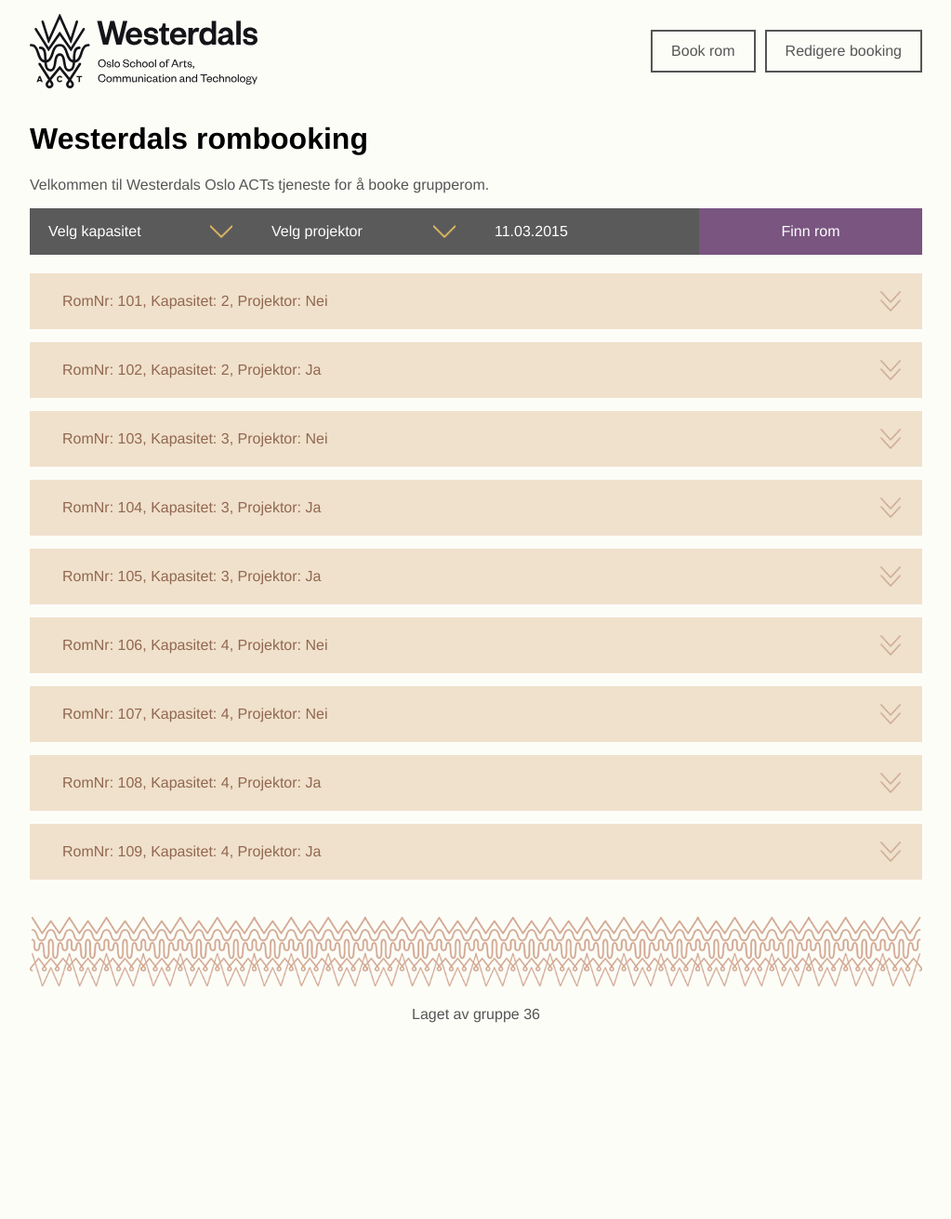
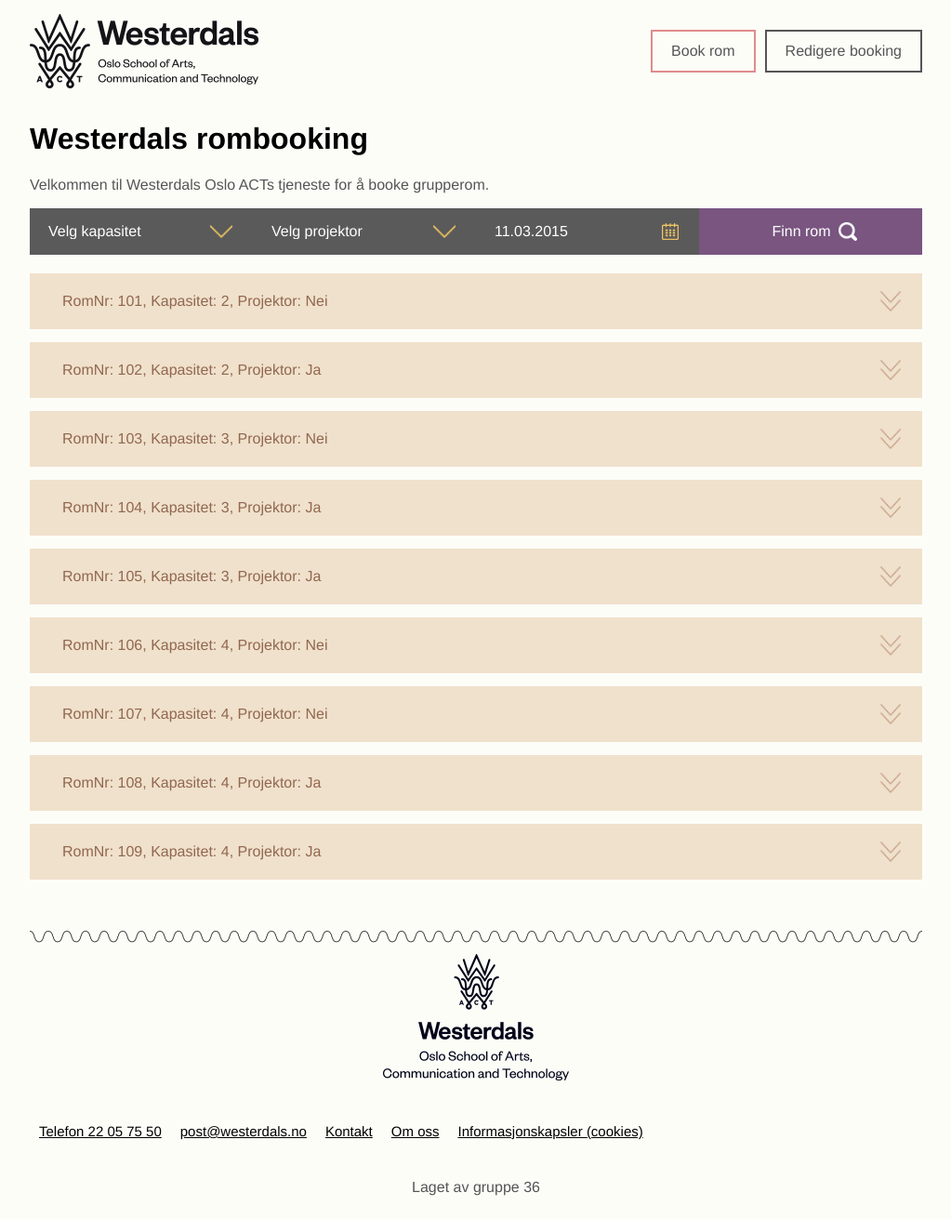
Before and after one commit to Alacho94/eksamen, a PHP site: page / in a window 1280 px wide. Shown: the whole page at 93% size, without its empty margins (128-1151 px from the left). Before the commit the page ends 1100 px from the top, so only its background shows below. Run offline with PHP 8.4, Linux system fonts and the light colour scheme; data comes from the database, SQL or seed files in the repository; data that the repository does not hold is empty; some libraries are stand-ins or nearby versions.

Commit message:
Endringer på design, ikoner, header og footer, begynt på redigere booking, backup av iterasjon 1.

```diff
--- a/nettside/core/database/db.php
+++ b/nettside/core/database/db.php
@@ -10,5 +10,6 @@
     	$database -> setAttribute(PDO::ATTR_ERRMODE, PDO::ERRMODE_EXCEPTION);
     } catch(PDOException $e) {
     	echo "Beklager, det oppstod et problem med databasen. Gi beskjed til administrasjonen";
+        exit();
     }
 ?>
--- a/nettside/core/footer.php
+++ b/nettside/core/footer.php
@@ -1,4 +1,13 @@
             <div id="footer">
+                <span id="border"></span>
+                <img src="img/westerdalsLogo.png" alt="Westerdals Oslo ACT" id="footerLogo" />
+                <ul id="footerMenu">
+                    <li><a href="tel:22057550">Telefon 22 05 75 50</a></li>
+                    <li><a href="mailto:post@westerdals.no">post@westerdals.no</a></li>
+                    <li><a href="http://www.westerdals.no/kontakt/">Kontakt</a></li>
+                    <li><a href="http://www.westerdals.no/om-oss/">Om oss</a></li>
+                    <li><a href="http://www.westerdals.no/informasjonskapsler-cookies/">Informasjonskapsler (cookies)</a></li>
+                </ul>
                 Laget av gruppe 36
             </div>
         </div>
--- a/nettside/core/header.php
+++ b/nettside/core/header.php
@@ -1,7 +1,8 @@
 <!DOCTYPE html>
-<html>
+<html lang="no">
     <head>
-        <meta http-equiv="content-type" content="text/html; charset=utf-8" />
+        <meta charset="utf-8" />
+        <!-- Bruker PHP for å hente tittelen på gjeldende side -->
         <title><?php echo $tittel; ?> - Westerdals Oslo ACT</title>
         <meta name="author" content="Gruppe 36 - PJ2100">
 		<meta http-equiv="X-UA-Compatible" content="IE=9" />
@@ -12,10 +13,17 @@
         <link rel="stylesheet" href="//maxcdn.bootstrapcdn.com/font-awesome/4.3.0/css/font-awesome.min.css">
 
         <!-- JS start -->
+        <!-- Henter inn et jQuery rammeverk, selve jQuery, og ekstra UI som trengs for .datepicker funksjonen til jQuery -->
         <script src="https://ajax.googleapis.com/ajax/libs/jquery/1.11.2/jquery.min.js"></script>
         <link rel="stylesheet" href="https://ajax.googleapis.com/ajax/libs/jqueryui/1.11.3/themes/smoothness/jquery-ui.css" />
         <script src="https://ajax.googleapis.com/ajax/libs/jqueryui/1.11.3/jquery-ui.min.js"></script>
+
+        <!-- Dette er et script som skal gjøre HTML5 fungerende i eldre IE -->
+        <!--[if lt IE 9]>
+            <script src="http://html5shiv.googlecode.com/svn/trunk/html5.js"></script>
+        <![endif]-->
         <script>
+            // Dette scriptet legger til en kalender på dato-input med jQuery.
             $(function() {
                 $('#dato').datepicker({
                     dateFormat: 'dd.mm.yy'
@@ -23,6 +31,7 @@
             });
         </script>
         <script>
+            // Dette scriptet utfører drop-down på rommene (fjerner/legger til en klasse) vie jQuery.
             $(document).ready(function() {
                 $('.rom.inaktiv').on('click', aktivtRom);
             });
@@ -39,11 +48,12 @@
     <body>
         <div id="container">
             <div id="header">
-                <a href="index.php"><img src="img/logo2.svg" id="logo" alt="Westerdals ACT" /></a>
+                <a href="index.php"><img src="img/westerdalsLogoSidestilt.png" id="logo" alt="Westerdals Oslo ACT" /></a>
                 <div id="menu">
                     <ul>
-                        <li><a href="index.php">Book rom</a></li>
-                        <li><a href="">Redigere booking</a></li>
+                        <!-- Bruker php for å sjekke om siden er "aktiv", altså om det er den man er på -->
+                        <li <?php if ($tittel == "Book rom") echo 'class="aktiv"'; ?>></l><a href="index.php">Book rom</a></li>
+                        <li <?php if ($tittel == "Endre booking") echo 'class="aktiv"'; ?>><a href="endreBooking.php">Redigere booking</a></li>
                     </ul>
                 </div>
             </div>
--- a/nettside/css/style.css
+++ b/nettside/css/style.css
@@ -57,8 +57,11 @@
 
 #menu ul li a:hover {
     background-color: #e08b8b;
+    color: #FFF;
+}
+
+#menu ul li.aktiv a, #menu ul li a:hover {
     border: 2px solid #e08b8b;
-    color: #FFF;
 }
 /* Header slutt */
 
@@ -111,23 +114,32 @@
     appearance: none;
 }
 
-#filter select:hover, #filter input[type="text"]:hover, #filter input[type="text"]:focus {
+#filter select:hover, #filter select:focus, #filter input[type="text"]:hover, #filter input[type="text"]:focus {
     background-color: rgb(255, 208, 102);
+    color: #5a5a5a;
 }
 
 #filter input[type="text"] {
     width: 200px;
     padding: 0 20px;
-    background-color: #5a5a5a;
+    background:
+        url('../img/calendar.png') no-repeat,
+        #5a5a5a;
+    background-position: 200px;
+    background-size: 18px;
     color: #FFF;
 }
 
 #filter input[type="submit"] {
     width: 240px;
-    padding: 0;
+    padding: 0 20px 0 0;
     cursor: pointer;
-    background-color: rgb(121, 85, 128);
+    background:
+        url('../img/search.png') no-repeat,
+        rgb(121, 85, 128);
     color: #FFF;
+    background-position: 150px;
+    background-size: 20px;
 }
 
 #filter input[type="submit"]:hover {
@@ -175,10 +187,6 @@
 
 .rom.inaktiv:hover > .romDetaljer {
     background-color: #FFF;
-}
-
-.rom.inaktiv:hover {
-    border: 5px solid #FFF;
 }
 
 .romDetaljer {
@@ -345,12 +353,52 @@
 /* footer start */
 
 #footer {
-    padding-top: 75px;
     margin: 40px 0 4px 0;
-    background: url('../img/westerdasMonster.png') no-repeat;
     font-family: 'Helvetica Neue', Helvetica, Arial, sans-serif;
     line-height: 60px;
     text-align: center;
     color: #555;
 }
+
+span#border {
+    display: block;
+    background: url('../img/border.png') center center repeat-x;
+    background-size: 2.5rem;
+    height: 2.5rem;
+}
+
+ul#footerMenu {
+    display: block;
+    overflow: hidden;
+    list-style: none;
+    margin: 0 auto;
+    padding: 0;
+    text-align: center;
+}
+
+ul#footerMenu li {
+    margin: 0;
+    padding: 0;
+    float: left;
+    margin: 0 10px;
+    font-size: 15px;
+}
+
+ul#footerMenu li a {
+    color: #010101;
+}
+
+ul#footerMenu li a:hover {
+    color: #696969;
+}
 /* footer slutt */
+
+/* Fjerner en lilla border som er standard rundt bilde-linker i IE */
+a img {
+    border: none;
+}
+
+/* Fjerner dropdown knapp på select i IE */
+select::-ms-expand {
+    display: none !important;
+}
--- a/nettside/index.php
+++ b/nettside/index.php
@@ -1,5 +1,8 @@
 <?php
+    // Tittelen på siden, denne brukes i header.php
     $tittel = 'Book rom';
+
+    // I denne filen ligger funksjoner som brukes, og databasetilkobling.
     require 'core/init.php';
 
     $filter = "";
@@ -7,6 +10,7 @@
     $projektor = '';
     $dato = dagensDato();
 
+    // Ser etter filter for antall personer, og lager en fortsettelse på sql query.
     if (isset($_GET['personer']) && !empty($_GET['personer'])) {
         $kapasitet = $_GET['personer'];
 
@@ -19,6 +23,7 @@
         }
     }
 
+    // Ser etter filter for projektor, og lager en fortsettelse på sql query.
     if (isset($_GET['projektor']) && !empty($_GET['projektor'])) {
         $projektor = $_GET['projektor'];
 
@@ -30,11 +35,14 @@
 
         if ($projektor == 'ja') {
             $filter .= " projektor = 1";
+        } else if ($projektor == "urelevant") {
+            $filter .= " projektor >= 0";
         } else {
             $filter .= " projektor = 0";
         }
     }
 
+    // Ser etter filter for dato, den brukes for å sjekke om rom er ledig, og for å sende dato videre til rombooking.
     if (isset($_GET['dato']) && !empty($_GET['dato'])) {
         if (validDato($_GET['dato'])) {
             $dato = $_GET['dato'];
@@ -43,7 +51,10 @@
         }
     }
 
+    // Her importeres en header-fil med alt av css, js, og head-tag (start på html kode).
     require 'core/header.php';
+
+    // Her ser vi etter statuser fra url'en. Dette brukes for å få fram meldinger på nettsiden (error/suksess).
     if (isset($_GET['suksess']) && empty($_GET['suksess'])) {
         echo '<script type="text/javascript">alert("Suksess, du har booket et rom.");</script>';
     } else if (isset($_GET['error']) && !empty($_GET['error'])) {
@@ -56,12 +67,14 @@
     <form id="filter" method="get" action="index.php">
         <select name="personer">
             <option <?php if ($kapasitet < 2 || $kapasitet > 4) echo 'selected="selected"'; ?> disabled="disabled" value="">Velg kapasitet</option>
+            <option <?php if ($kapasitet == 1) echo 'selected="selected"'; ?> value="1">Usikker</option>
             <option <?php if ($kapasitet == 2) echo 'selected="selected"'; ?> value="2">2 personer</option>
             <option <?php if ($kapasitet == 3) echo 'selected="selected"'; ?> value="3">3 personer</option>
             <option <?php if ($kapasitet == 4) echo 'selected="selected"'; ?> value="4">4 personer</option>
         </select>
         <select name="projektor">
             <option <?php if (empty($projektor)) echo 'selected="selected"'; ?> disabled="disabled" value="">Velg projektor</option>
+            <option <?php if ($projektor == 'urelevant') echo 'selected="selected"'; ?> value="urelevant">Ikke relevant</option>
             <option <?php if ($projektor == 'ja') echo 'selected="selected"'; ?> value="ja">Ja</option>
             <option <?php if ($projektor == 'nei') echo 'selected="selected"'; ?> value="nei">Nei</option>
         </select>
@@ -72,12 +85,15 @@
 <?php
     $dato = date('Y-m-d', strtotime($dato));
 
+    // Starter queryen.
     $query = "SELECT * FROM rom";
+    // Legger til filter på queryen.
     $query .= $filter;
     $sql = $database->prepare("$query;");
     $sql->setFetchMode(PDO::FETCH_OBJ);
     $sql->execute();
 
+    // Kjører en loop for hvert element i som PDO henter.
     while ($element = $sql->fetch()) {
         echo '
             <div class="rom inaktiv">
@@ -88,19 +104,18 @@
 
         echo '<form id="timesBestilling" action="bookRom.php" method="post"><div class="checks">';
 
+        // Her starter vi en ny database-kobling for å hente ut timer som man kan velge (da dette ligger i databasen).
         $sql2 = $database->prepare("SELECT * FROM timer");
         $sql2->setFetchMode(PDO::FETCH_OBJ);
         $sql2->execute();
 
         while ($tid = $sql2->fetch()) {
 
-            $rom = $database->prepare("
-                SELECT COUNT(*) FROM booking
-                JOIN bookingTimer ON bookingTimer.bookingID = booking.bookingID
-                WHERE booking.romNr = '$element->romNr' AND booking.dato = '$dato' AND bookingTimer.timeID = '$tid->timeID';
-            ");
-            $rom->execute();
-            if ($rom->fetchColumn()) {
+            // Enda en ny database-kobling, denne sjekker om timen man skal velge er ledig/opptatt.
+            // Disse tre database-koblingene, gir (utifra hvordan vi har forstått det) totalt en database-funksjon av php. Da disse tre sammen skaper en tabell som viser rom.
+
+            // Her ser vi om querien som er laget stemmer. Hvis den utgir en rad, så vil rommet være opptatt på gjeldende time, ellers er det ledig.
+            if (ledigRom($element->romNr, $dato, $tid->timeID)) {
                 echo '<div class="timeCheck opptatt"><input id="' . $element->romNr . $tid->timeID . '" name="timer[]" disabled="disabled" value="' . $tid->timeID . '" type="checkbox"><label for="'. $element->romNr . $tid->timeID . '">' . timesFormatering($tid->fraTid) . ' - ' . timesFormatering($tid->tilTid) . '</label></div>';
             } else {
                 echo '<div class="timeCheck ledig"><input id="' . $element->romNr . $tid->timeID . '" name="timer[]" value="' . $tid->timeID . '" type="checkbox"><label for="' . $element->romNr . $tid->timeID . '">' . timesFormatering($tid->fraTid) . ' - ' . timesFormatering($tid->tilTid) . '</label></div>';
@@ -112,7 +127,7 @@
         echo '<input type="hidden" name="romnr" value="' . $element->romNr . '">';
         echo '<input type="hidden" name="dato" value="' . $dato . '">';
         echo '<input type="text" name="brukernavn" placeholder="Brukernavn" maxlength="10"><i class="fa fa-user brukerIkon"></i>';
-        echo '<input type="password" name="passord" placeholder="Passord"><i class="fa fa-unlock-alt passordIkon"></i>';
+        echo '<input type="password" name="passord" placeholder="Passord" maxlength="30"><i class="fa fa-unlock-alt passordIkon"></i>';
         echo '<input type="submit" value="Hold av rom">';
         echo '</form>';
 
@@ -121,5 +136,6 @@
 ?>
     </div>
 <?php
+    // Henter ut footer, bruker require for å slippe å skrive footer på nytt på hver side.
     require 'core/footer.php';
 ?>
```
Also changed, not shown: nettside/core/init.php (+44 -2 lines), nettside/endreBooking.php (added, +49 -0 lines), nettside/img/border.png (added), nettside/img/calendar.png (added), nettside/img/search.png (added), nettside/img/westerdalsLogo.png (added), nettside/img/westerdalsLogoSidestilt.png (added), 3 other files.
